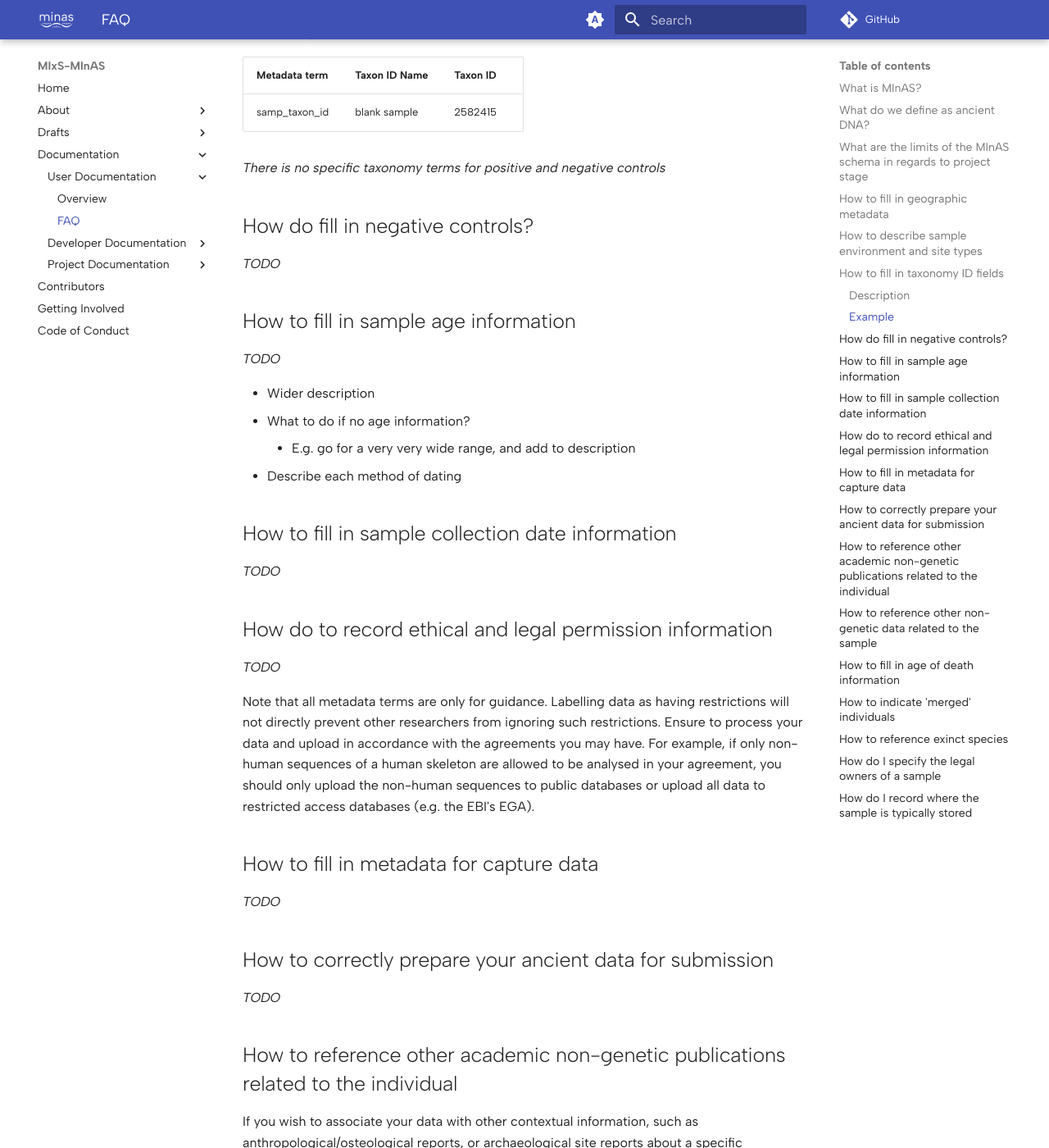
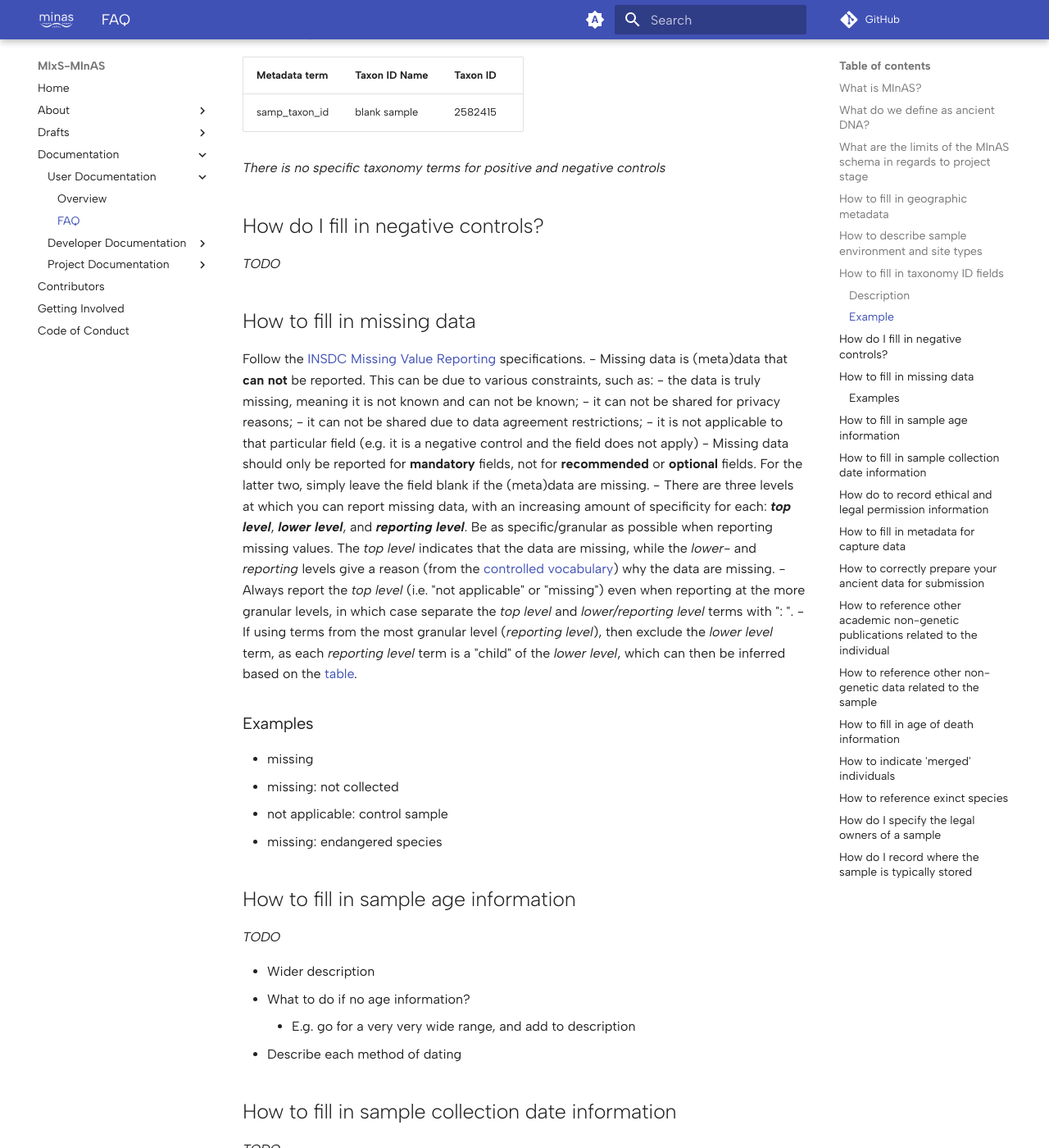
Before and after one commit to MIxS-MInAS/MIxS-MInAS.github.io, an MkDocs documentation site: the page built from docs/documentation/user-documentation/faq.md, in a window 1280 px wide and 1400 px high, scrolled down 3309 px. Shown: the whole window at 82% size. Built offline with MkDocs 1.6.1 and Material for MkDocs 9.7.7, drawn with Linux system fonts in a browser that asks for light colours; comment, search, counter and statistics services are not loaded.

Commit message:
Update faq.md Add Missing Data FAQ
- Added section: How to fill in missing data.
- Populated the new section with information.
- Fixed a small typo.

```diff
--- a/docs/documentation/user-documentation/faq.md
+++ b/docs/documentation/user-documentation/faq.md
@@ -108,9 +108,28 @@ I have a negative control
 
 _There is no specific taxonomy terms for positive and negative controls_
 
-## How do fill in negative controls?
+## How do I fill in negative controls?
 
 _TODO_
+
+## How to fill in missing data
+
+Follow the [INSDC Missing Value Reporting](https://www.insdc.org/technical-specifications/missing-value-reporting/) specifications.
+- Missing data is (meta)data that **can not** be reported. This can be due to various constraints, such as:
+  - the data is truly missing, meaning it is not known and can not be known;
+  - it can not be shared for privacy reasons;
+  - it can not be shared due to data agreement restrictions;
+  - it is not applicable to that particular field (e.g. it is a negative control and the field does not apply)
+- Missing data should only be reported for **mandatory** fields, not for **recommended** or **optional** fields. For the latter two, simply leave the field blank if the (meta)data are missing.
+- There are three levels at which you can report missing data, with an increasing amount of specificity for each: _**top level**_, _**lower level**_, and _**reporting level**_. Be as specific/granular as possible when reporting missing values. The _top level_ indicates that the data are missing, while the _lower-_ and _reporting_ levels give a reason (from the [controlled vocabulary](https://www.insdc.org/technical-specifications/missing-value-reporting/)) why the data are missing.
+- Always report the _top level_ (i.e. "not applicable" or "missing") even when reporting at the more granular levels, in which case separate the _top level_ and _lower/reporting level_ terms with ": ".
+- If using terms from the most granular level (_reporting level_), then exclude the _lower level_ term, as each _reporting level_ term is a "child" of the _lower level_, which can then be inferred based on the [table](https://www.insdc.org/technical-specifications/missing-value-reporting/).
+
+### Examples
+- missing
+- missing: not collected
+- not applicable: control sample
+- missing: endangered species
 
 ## How to fill in sample age information
 
```
